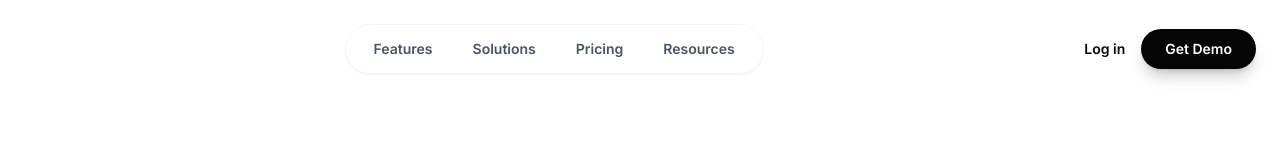
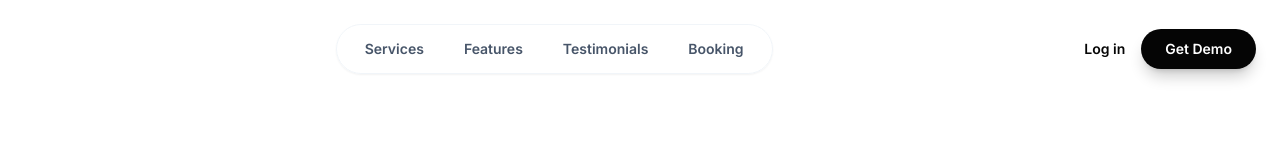
Before and after one commit to christian759/clinix, a React (Vite) app: page / in a window 1280 px wide. Shown: the top 160 px of the page. Built offline with nearby package versions, Linux system fonts and the light colour scheme.

Commit message:
naviagation

```diff
--- a/src/components/Features.tsx
+++ b/src/components/Features.tsx
@@ -3,7 +3,7 @@ import machineImg from '../assets/machine.png';
 
 const Features = () => {
     return (
-        <section className="py-24 bg-white relative overflow-hidden">
+        <section id="features" className="py-24 bg-white relative overflow-hidden">
             <div className="max-w-[1400px] mx-auto px-6 grid grid-cols-1 lg:grid-cols-2 gap-16 items-center">
 
                 {/* Left: Machine + Square Cards */}
--- a/src/components/Navigation.tsx
+++ b/src/components/Navigation.tsx
@@ -18,7 +18,7 @@ const Navigation = () => {
 
                 {/* Center Pills (Desktop) */}
                 <div className="hidden md:flex items-center bg-white/50 backdrop-blur-md rounded-full px-2 py-1.5 border border-slate-100 shadow-sm">
-                    {['Features', 'Solutions', 'Pricing', 'Resources'].map((item) => (
+                    {['Services', 'Features', 'Testimonials', 'Booking'].map((item) => (
                         <a
                             key={item}
                             href={`#${item.toLowerCase()}`}
```
